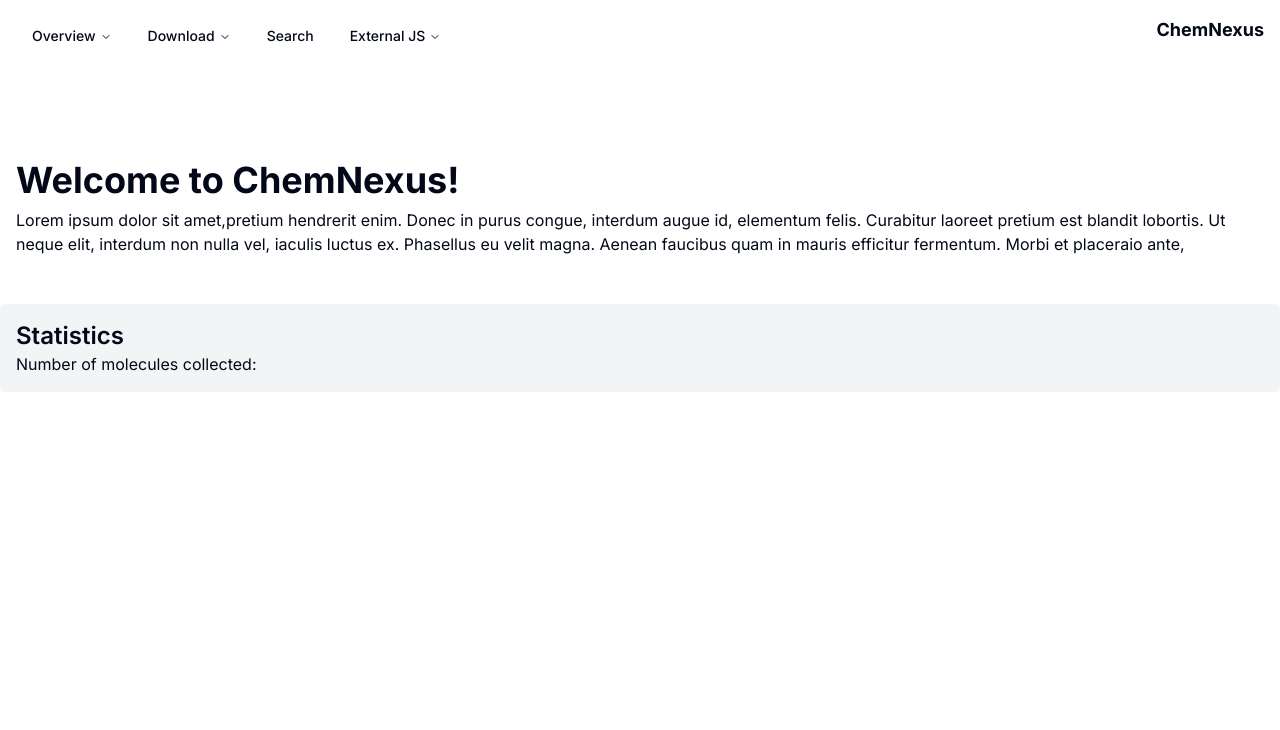
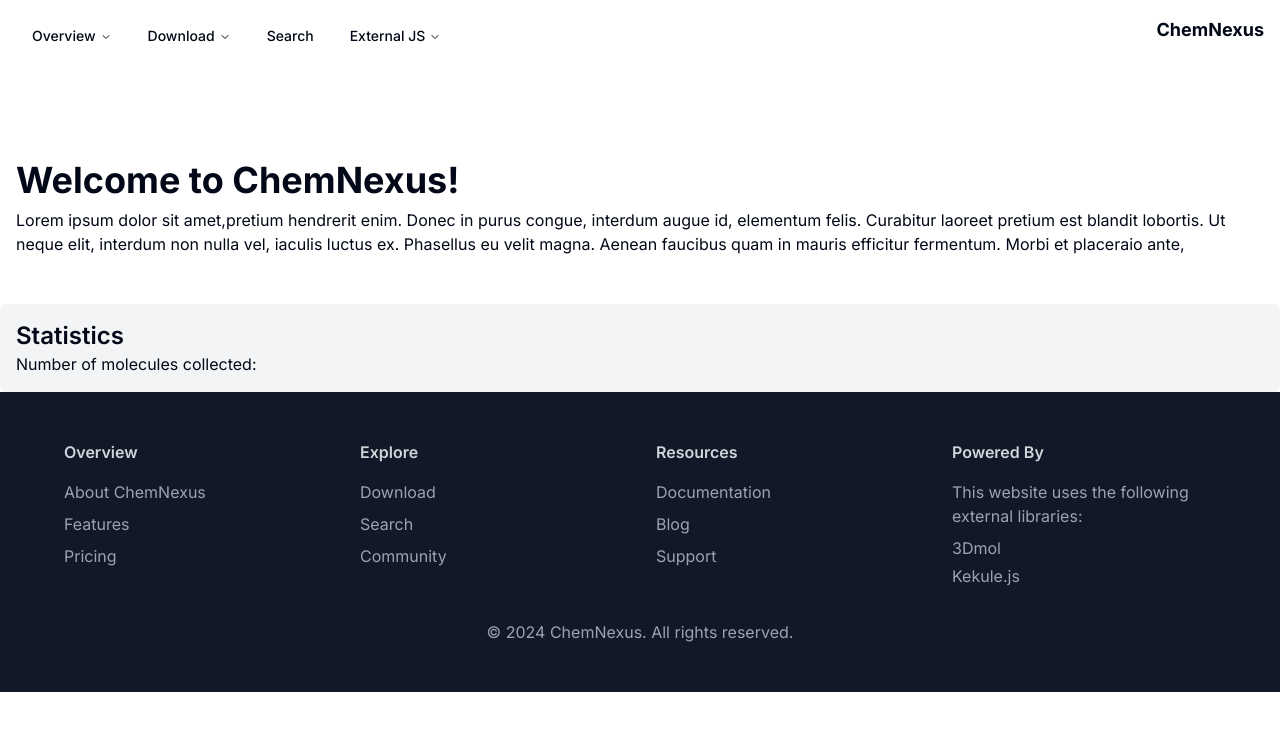
Before and after one commit to ukeSJTU/clc-db-frontend, a Next.js app: page / in a window 1280 px wide. Shown: the top 730 px of the page. Built offline with nearby package versions, Linux system fonts and the light colour scheme.

Commit message:
feat(ui): :sparkles: modify global layout to include footer at the end of every page

```diff
--- a/app/layout.tsx
+++ b/app/layout.tsx
@@ -2,6 +2,7 @@ import type { Metadata } from "next";
 import { Inter } from "next/font/google";
 import "./globals.css";
 import NavbarComponent from "@/components/navbar";
+import FooterComponent from "@/components/footer";
 
 const inter = Inter({ subsets: ["latin"] });
 
@@ -22,6 +23,7 @@ export default function RootLayout({
                 <NavbarComponent />
                 <div className="pt-16">{children}</div>{" "}
                 {/* The pt-16 is explicitly set to move the content below the navbar */}
+                <FooterComponent />
             </body>
         </html>
     );
```
